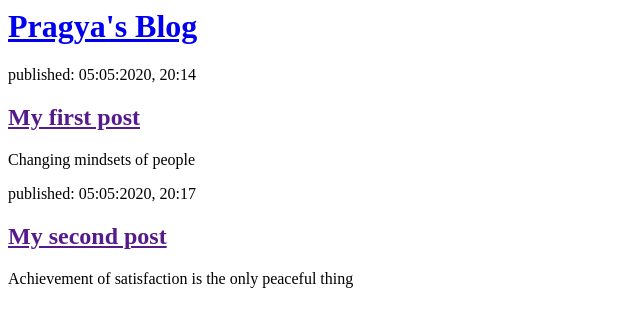
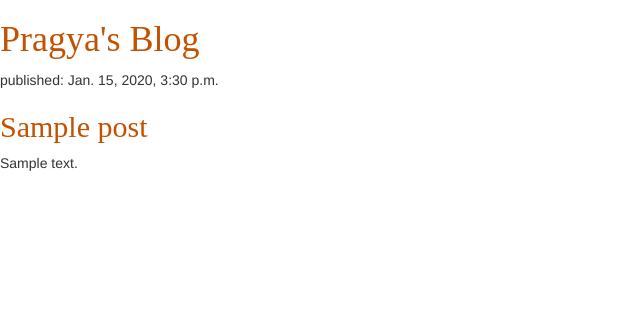
Before and after one commit to pragyatheblogger/my-first-blog, a Django app: page / in a window 1280 px wide. Shown: the top 327 px of the page, without its empty margins (0-640 px from the left). Run offline with Django 3.2, Linux system fonts and the light colour scheme; tables that the repository leaves empty hold one stand-in row (values such as "Sample post"); some libraries are stand-ins or nearby versions.

Commit message:
Modified templates to display posts from database.

```diff
--- /dev/null
+++ b/blog/static/css/blog.css
@@ -0,0 +1,4 @@
+h1 a, h2 a {
+    color: #C25100;
+    font-family: 'Lobster';
+}
--- a/blog/templates/blog/post_list.html
+++ b/blog/templates/blog/post_list.html
@@ -1,21 +1,22 @@
+{% load static %}
 <html>
     <head>
         <title>Pragya's blog</title>
+        <link rel="stylesheet" href="//maxcdn.bootstrapcdn.com/bootstrap/3.2.0/css/bootstrap.min.css">
+        <link rel="stylesheet" href="//maxcdn.bootstrapcdn.com/bootstrap/3.2.0/css/bootstrap-theme.min.css">
+        <link rel="stylesheet" href="{% static 'css/blog.css' %}">
     </head>
     <body>
-        <div> <h1><a href="/">Pragya's  Blog</a></h1>
+        <div>
+            <h1><a href="/">Pragya's Blog</a></h1>
         </div>
 
-        <div>
-        <p>published: 05:05:2020, 20:14</p>
-        <h2><a href="">My first post</a></h2>
-        <p>Changing mindsets of people</p>
-        </div>
-
-        <div>
-            <p>published: 05:05:2020, 20:17</p>
-            <h2><a href="">My second post</a></h2>
-            <p>Achievement of satisfaction is the only peaceful thing</p>
-        </div>
+        {% for post in posts %}
+            <div>
+                <p>published: {{ post.published_date }}</p>
+                <h2><a href="">{{ post.title }}</a></h2>
+                <p>{{ post.text|linebreaksbr }}</p>
+            </div>
+        {% endfor %}
     </body>
 </html>
--- a/blog/views.py
+++ b/blog/views.py
@@ -1,5 +1,7 @@
 from django.shortcuts import render
+from django.utils import timezone
+from .models import Post
 
-# Create your views here.
 def post_list(request):
-    return render(request, 'blog/post_list.html', {})
+    posts = Post.objects.filter(published_date__lte=timezone.now()).order_by('published_date')
+    return render(request, 'blog/post_list.html', {'posts': posts})
```
